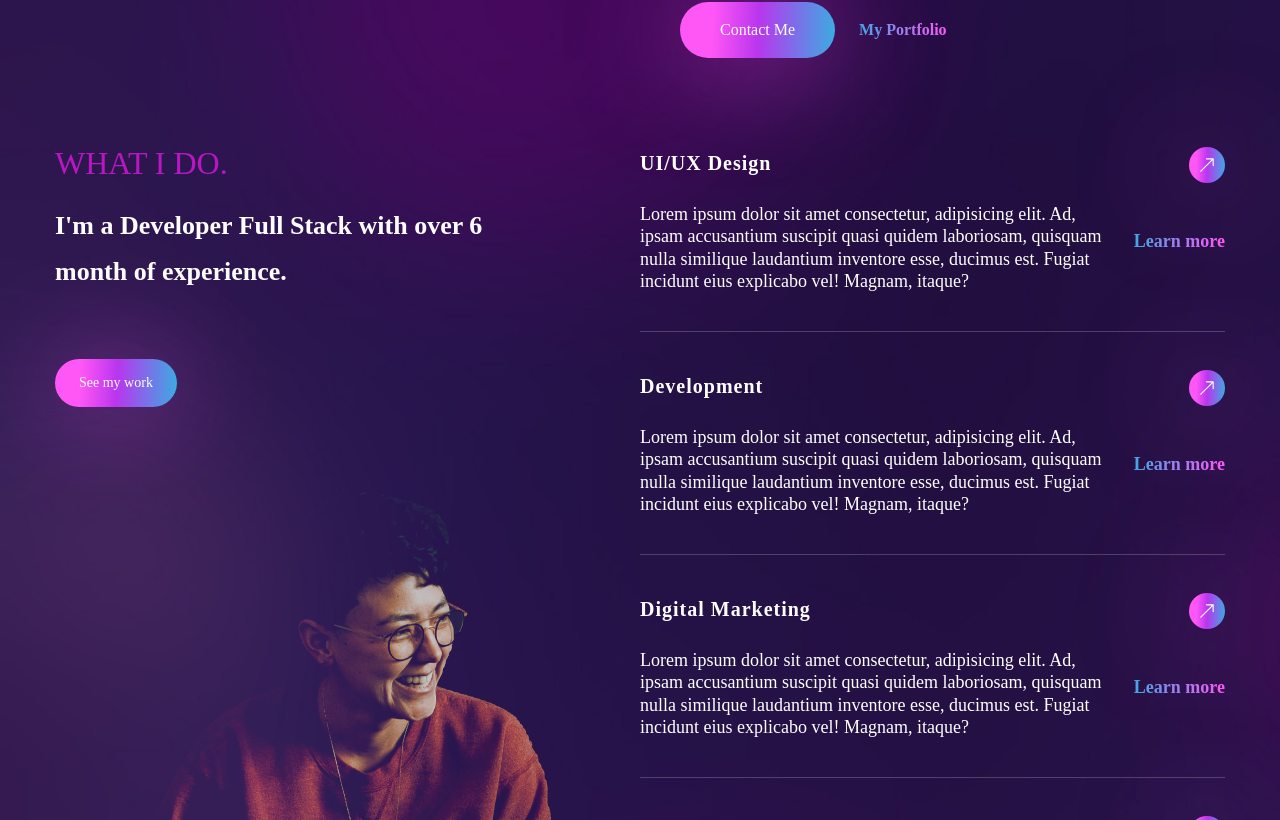
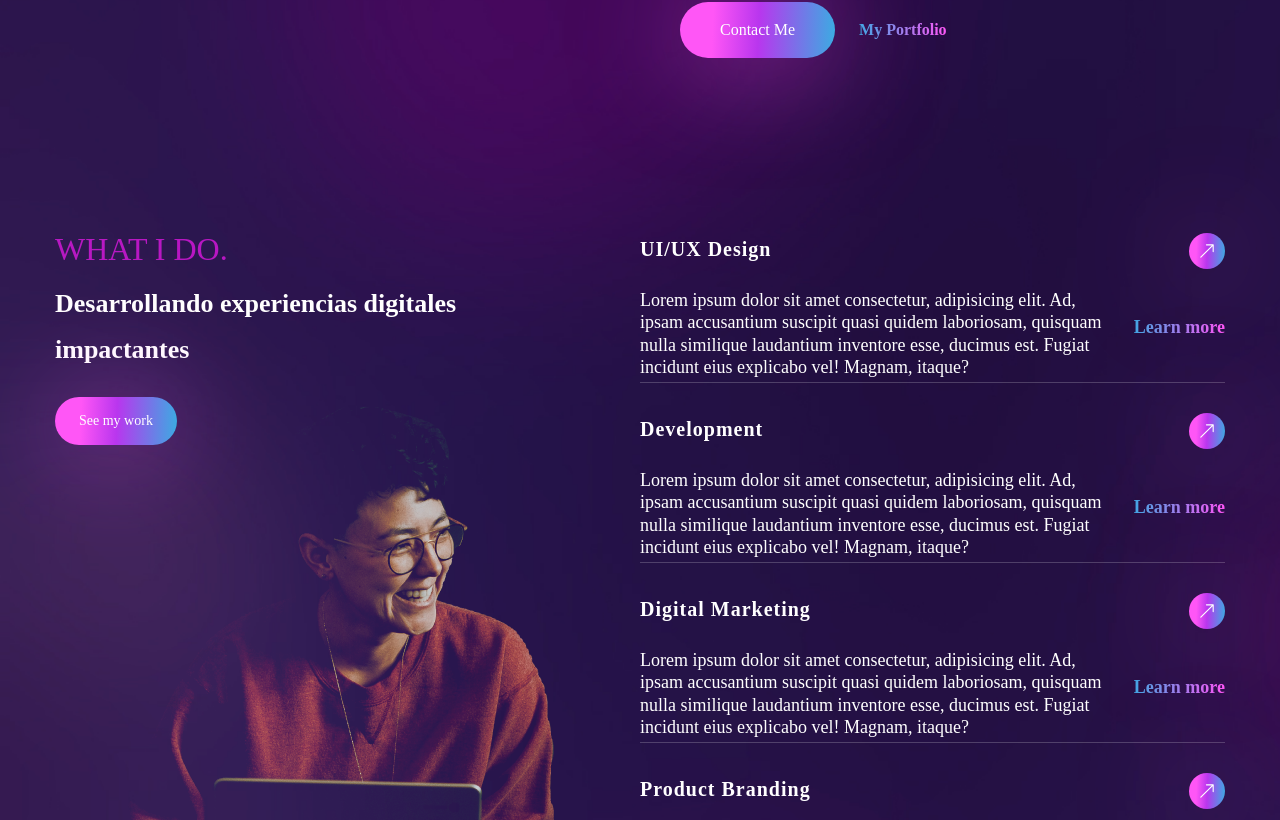
Before and after one commit to ChristianTaboada/portfolio, a React (Create React App) app: page / in a window 1280 px wide. Shown: the part 1580-2400 px from the top of the page. Built offline with nearby package versions, Linux system fonts and the light colour scheme; grey boxes are pictures that could not be loaded.

Commit message:
services acomodado

```diff
--- a/src/components/Nav.jsx
+++ b/src/components/Nav.jsx
@@ -31,7 +31,7 @@ const Nav = () =>{
                 activeClass='active'
                 smooth={true}
                 spy={true}
-                offset={50}
+
                 className='cursor-pointer w-[60px] h-[6opx] flex items-center justify-center'>
                 <BsClipboardData/>
                 </Link>
--- a/src/components/Services.jsx
+++ b/src/components/Services.jsx
@@ -41,10 +41,10 @@ const Services = () =>{
                     initial='hidden'
                     whileInView={'show'}
                     viewport={{ once: false, amount: 0.3 }}
-                    className='flex-1 lg:bg-services lg:bg-bottom bg-no-repeat mix-blend-lighten lg:mb-0 mb-12'>
-                        <h2 className='h2 text-accent mb-6'>What I Do.</h2>
-                        <h3 className='h3 max-w-[455px] mb-16'>
-                        I'm a Developer Full Stack with over 6 month of experience.
+                    className='flex-1 lg:bg-services lg:bg-bottom bg-no-repeat mix-blend-lighten lg:mb-0 mb-10'>
+                        <h2 className='h2 text-accent mb-4'>What I Do.</h2>
+                        <h3 className='h3 max-w-[455px] mb-6'>
+                        Desarrollando experiencias digitales impactantes
                         </h3>
                         <button className='btn btn-sm'>See my work</button>
                     </motion.div>
@@ -61,7 +61,7 @@ const Services = () =>{
                                 //destructuring service
                                 const {name, description, link} = service;
                                 return (
-                                <div className='border-b border-white/20 h-[185px] mb-[38px] flex' key={index}>
+                                <div className='border-b border-white/20 h-[150px] mb-[30px] flex' key={index}>
                                     <div className='max-w-[476px]'>
                                         <h4 className='text-[20px] tracking-wider font-primary font-semibold mb-6'>{name}</h4>
                                         <p className='font-secondary leading-tight'>{description}</p>
```
